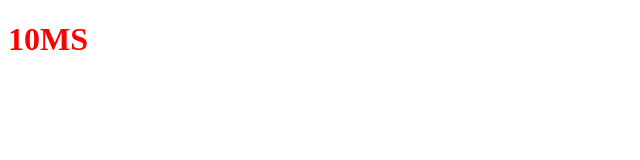
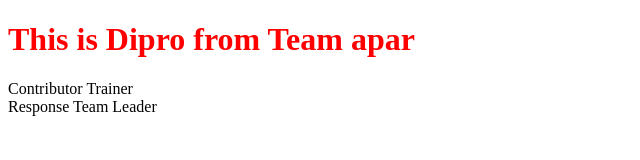
Before and after one commit to thdipro/hello, a plain HTML site: page index.html in a window 1280 px wide. Shown: the whole page, without its empty margins (0-640 px from the left). Drawn offline with Linux system fonts and the light colour scheme.

Commit message:
Update index.html

```diff
--- a/index.html
+++ b/index.html
@@ -6,11 +6,11 @@
 </head>
 <body>
 
-<h1> 10MS</h1>
+<h1> This is Dipro from Team apar </h1>
 <style> h1{color:red;} </style>
-<marquee scrollamount="12" >Team apar </marquee>
+<p > Contributor Trainer <br> Response Team Leader </p>
 <style> h1{color:red;} </style>
 
-<script> alert("Dipro"); </script>
+
 </body>
 </html>
```
